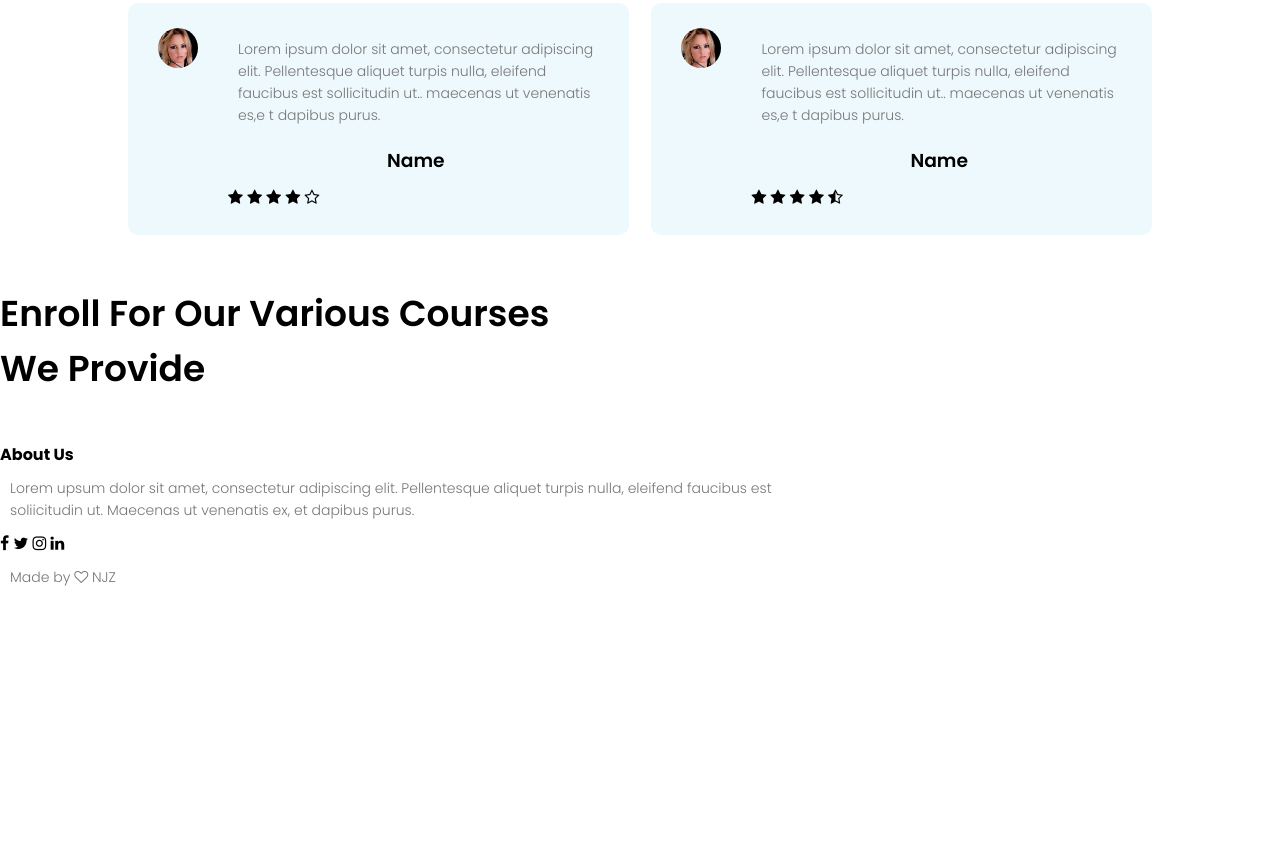
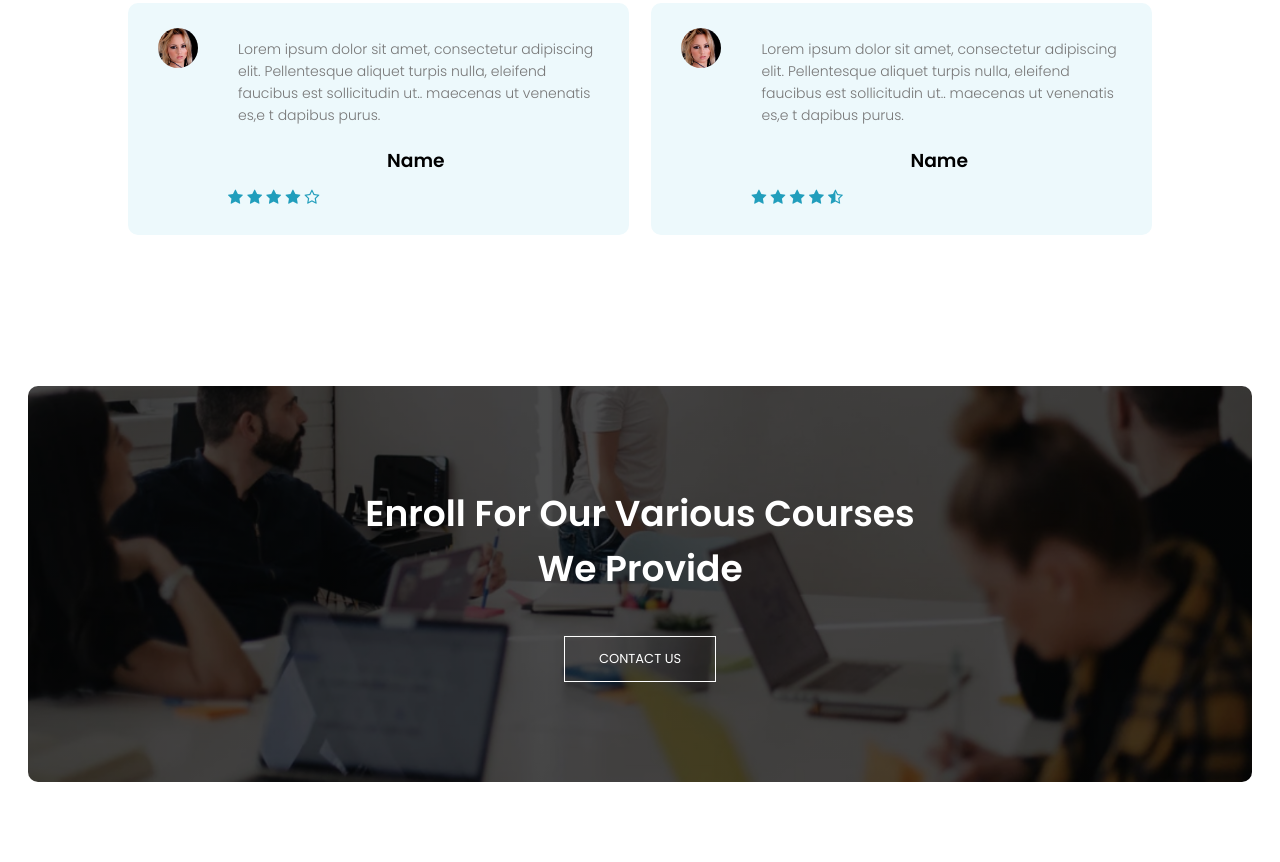
Before and after one commit to tinkerhubkmea/alumini_kmea, a plain HTML site: page index.html in a window 1280 px wide. Shown: the part 2838-3700 px from the top of the page. Before the commit the page ends 3436 px from the top, so only its background shows below. Drawn offline with Linux system fonts and the light colour scheme.

Commit message:
footer added

```diff
--- a/styles.css
+++ b/styles.css
@@ -291,3 +291,56 @@ p{
     margin-top: 15px;
     text-align: left;
 }
+.testimonial-col .fa{
+    color: #219ebc;
+}
+@media(max-width: 700px){
+    .testimonial-col img{
+        margin-left: 0;
+        margin-right: 5px;
+    }
+}
+
+
+.cta{
+    margin: 100px auto;
+    width: 80%;
+    background-image: linear-gradient(rgba(0,0,0,0.7),rgba(0,0,0,0.7)),url(images/banner2.jpg);
+    background-position: center;
+    background-size: cover;
+    border-radius: 10px;
+    text-align: center;
+    padding: 100px;
+}
+ .cta h1{
+    color: #fff;
+    margin-bottom: 40px;
+    padding: 0;
+ }
+
+ @media(max-width:700px){
+    .cta h1{
+        font-size: 24px;
+    }
+ }
+
+ .footer{
+    width: 100%;
+    text-align: center;
+    padding: 30px 0;
+ }
+
+ .footer h4{
+    margin-bottom: 25px;
+    margin-top: 20px;
+    font-weight: 600;
+ }
+ .icons .fa{
+    color: #219ebc;
+    margin: 0 13px;
+    cursor: pointer;
+    padding: 18px 0;
+ }
+.fa-heart-o{
+    color:#219ebc;
+}
```
